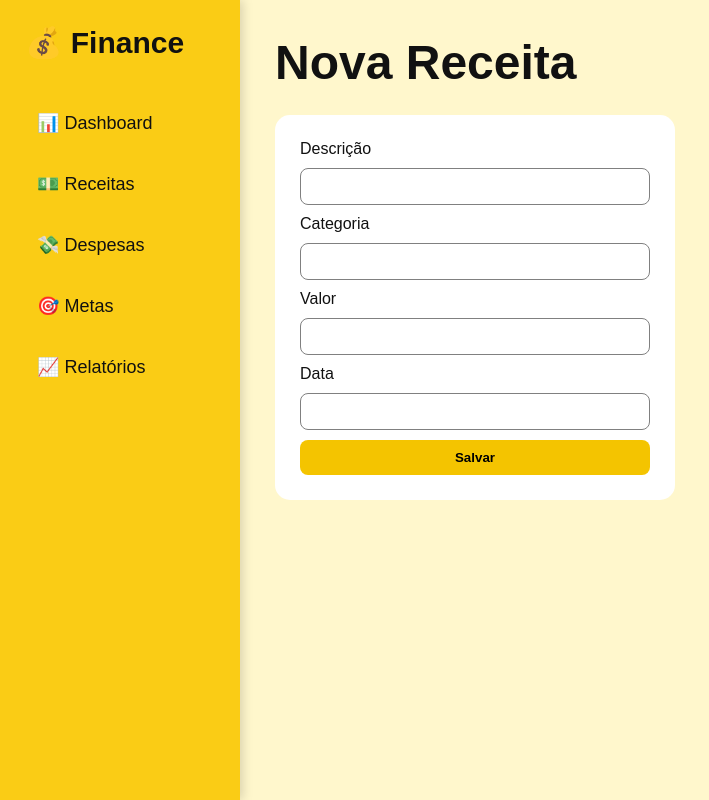
After one commit to ArthurWgirao/Controle-Financeiro-Pessoal, a Flask app: page /receitas/nova in a window 1280 px wide. The commit adds this page. Shown: the whole page, without its empty margins (0-709 px from the left). Run offline with Flask 3, Linux system fonts and the light colour scheme.

Commit message:
feat: implementa CRUD completo de receitas na interface web

```diff
--- a/app.py
+++ b/app.py
@@ -1,4 +1,4 @@
-from flask import Flask, render_template
+from flask import Flask, render_template, request, redirect
 
 from database import (
     conectar,
@@ -104,6 +104,121 @@ def receitas():
         receitas=lista_receitas
     )
 
+
+
+@app.route("/receitas/nova", methods=["GET", "POST"])
+def nova_receita():
+
+    if request.method == "POST":
+
+        descricao = request.form["descricao"]
+        categoria = request.form["categoria"]
+        valor = float(request.form["valor"])
+        data = request.form["data"]
+
+        conexao = conectar()
+        cursor = conexao.cursor()
+
+        cursor.execute("""
+            INSERT INTO transacoes
+            (tipo, valor, categoria, descricao, data)
+            VALUES (?, ?, ?, ?, ?)
+        """, (
+            "receita",
+            valor,
+            categoria,
+            descricao,
+            data
+        ))
+
+        conexao.commit()
+        conexao.close()
+
+        return redirect("/receitas")
+
+
+    return render_template(
+        "form_receita.html",
+        titulo="Nova Receita",
+        receita=None
+    )
+
+
+
+@app.route("/receitas/editar/<int:id>", methods=["GET", "POST"])
+def editar_receita(id):
+
+    conexao = conectar()
+    cursor = conexao.cursor()
+
+
+    if request.method == "POST":
+
+        descricao = request.form["descricao"]
+        categoria = request.form["categoria"]
+        valor = float(request.form["valor"])
+        data = request.form["data"]
+
+
+        cursor.execute("""
+            UPDATE transacoes
+            SET descricao = ?,
+                categoria = ?,
+                valor = ?,
+                data = ?
+            WHERE id = ?
+        """, (
+            descricao,
+            categoria,
+            valor,
+            data,
+            id
+        ))
+
+        conexao.commit()
+        conexao.close()
+
+        return redirect("/receitas")
+
+
+    cursor.execute(
+        "SELECT * FROM transacoes WHERE id = ?",
+        (id,)
+    )
+
+    receita = cursor.fetchone()
+
+    conexao.close()
+
+
+    return render_template(
+        "form_receita.html",
+        titulo="Editar Receita",
+        receita=receita
+    )
+
+
+@app.route("/receitas/excluir/<int:id>")
+def excluir_receita(id):
+
+    conexao = conectar()
+    cursor = conexao.cursor()
+
+
+    cursor.execute(
+        "DELETE FROM transacoes WHERE id = ?",
+        (id,)
+    )
+
+
+    conexao.commit()
+    conexao.close()
+
+
+    return redirect("/receitas")
+
+
+
 def despesas():
 
     return render_template("despesas.html")
--- a/static/css/style.css
+++ b/static/css/style.css
@@ -189,3 +189,68 @@ body {
 
     background-color: #FFF7CC;
 }
+
+
+/* BOTÕES */
+
+.btn-adicionar,
+.btn-editar,
+.btn-excluir,
+button {
+
+    text-decoration: none;
+    border: none;
+    padding: 10px 15px;
+    border-radius: 8px;
+    font-weight: bold;
+    cursor: pointer;
+}
+
+
+.btn-adicionar,
+button {
+
+    background: #f4c400;
+    color: black;
+}
+
+
+.btn-editar {
+
+    background: #2ecc71;
+    color: white;
+}
+
+
+.btn-excluir {
+
+    background: #e74c3c;
+    color: white;
+}
+
+
+/* FORMULÁRIOS */
+
+.formulario {
+
+    background: white;
+    width: 400px;
+    padding: 25px;
+    border-radius: 15px;
+
+    display: flex;
+    flex-direction: column;
+    gap: 10px;
+
+    margin-top: 20px;
+
+}
+
+
+.formulario input {
+
+    padding: 10px;
+    border-radius: 8px;
+    border: 1px solid gray;
+
+}
--- /dev/null
+++ b/templates/form_receita.html
@@ -0,0 +1,56 @@
+{% extends "base.html" %}
+
+
+{% block conteudo %}
+
+
+<h1>{{ titulo }}</h1>
+
+
+<form method="POST" class="formulario">
+
+
+<label>Descrição</label>
+<input
+type="text"
+name="descricao"
+value="{{ receita['descricao'] if receita else '' }}"
+required>
+
+
+<label>Categoria</label>
+<input
+type="text"
+name="categoria"
+value="{{ receita['categoria'] if receita else '' }}"
+required>
+
+
+<label>Valor</label>
+<input
+type="number"
+step="0.01"
+min="0"
+name="valor"
+value="{{ receita['valor'] if receita else '' }}"
+required>
+
+
+<label>Data</label>
+
+<input
+type="text"
+name="data"
+value="{{ receita['data'] if receita else '' }}"
+required>
+
+
+<button type="submit">
+Salvar
+</button>
+
+
+</form>
+
+
+{% endblock %}
```
Also changed, not shown: templates/receitas.html (+38 -9 lines).
